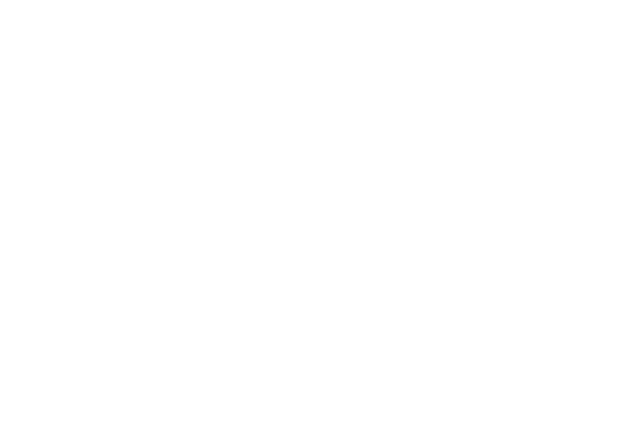
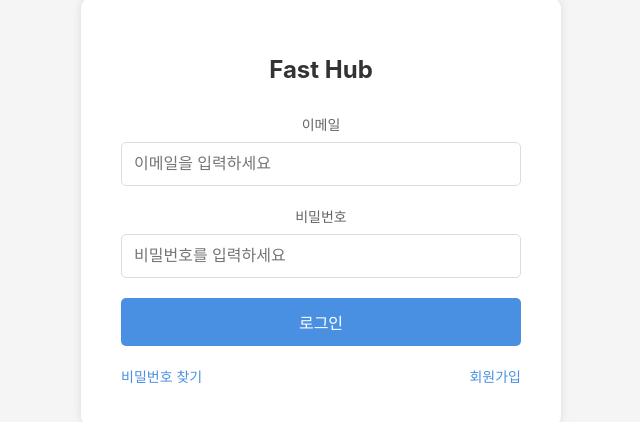
Before and after one commit to jungseok0815/FastHub, a React (Create React App) app: page / in a window 1280 px wide. Shown: the part 188-610 px from the top of the page, without its empty margins (319-959 px from the left). Built offline with nearby package versions, Linux system fonts and the light colour scheme.

Commit message:
add login page

```diff
--- a/src/App.js
+++ b/src/App.js
@@ -1,9 +1,19 @@
+
 import './App.css';
+import React from 'react';
+import { BrowserRouter,Routes,Route } from 'react-router-dom';
+import Login from './page/login/login';
 
 function App() {
   return (
     <div className="App">
-
+        <div>
+          <BrowserRouter>
+            <Routes>
+              <Route path='/' element={<Login/>}/>
+            </Routes>
+          </BrowserRouter>
+        </div>
     </div>
   );
 }
--- /dev/null
+++ b/src/page/login/login.jsx
@@ -0,0 +1,156 @@
+import axios from 'axios';
+import React, { useState } from 'react';
+import styled from 'styled-components';
+import 'url-search-params-polyfill'
+
+const LoginContainer = styled.div`
+  display: flex;
+  flex-direction: column;
+  align-items: center;
+  justify-content: center;
+  min-height: 100vh;
+  background-color: #f5f5f5;
+`;
+
+const LoginBox = styled.div`
+  width: 400px;
+  padding: 40px;
+  background-color: white;
+  border-radius: 10px;
+  box-shadow: 0 0 10px rgba(0, 0, 0, 0.1);
+`;
+
+const Title = styled.h1`
+  text-align: center;
+  color: #333;
+  margin-bottom: 30px;
+  font-size: 24px;
+`;
+
+const Form = styled.form`
+  display: flex;
+  flex-direction: column;
+  gap: 20px;
+`;
+
+const InputGroup = styled.div`
+  display: flex;
+  flex-direction: column;
+  gap: 8px;
+`;
+
+const Label = styled.label`
+  font-size: 14px;
+  color: #666;
+`;
+
+const Input = styled.input`
+  padding: 12px;
+  border: 1px solid #ddd;
+  border-radius: 5px;
+  font-size: 16px;
+  &:focus {
+    outline: none;
+    border-color: #4a90e2;
+  }
+`;
+
+const LoginButton = styled.button`
+  padding: 12px;
+  background-color: #4a90e2;
+  color: white;
+  border: none;
+  border-radius: 5px;
+  font-size: 16px;
+  cursor: pointer;
+  transition: background-color 0.2s;
+
+  &:hover {
+    background-color: #357abd;
+  }
+`;
+
+const LinkContainer = styled.div`
+  display: flex;
+  justify-content: space-between;
+  margin-top: 20px;
+  font-size: 14px;
+`;
+
+const StyledLink = styled.a`
+  color: #4a90e2;
+  text-decoration: none;
+  &:hover {
+    text-decoration: underline;
+  }
+`;
+
+const LoginPage = () => {
+  const [formData, setFormData] = useState({
+    email: '',
+    password: '',
+  });
+
+  const handleChange = (e) => {
+    const { name, value } = e.target;
+    setFormData((prev) => ({
+      ...prev,
+      [name]: value,
+    }));
+  };
+
+  const handleSubmit = (e) => {
+    e.preventDefault();
+    axios.post("http://localhost:8080/usr/select",null, {params : {
+      usrEmail : formData.email,
+      usrPwd : formData.password
+    }}
+    )
+    .then(res =>{
+        console.log(res)
+    }).catch(error => {
+        console.log(error)
+    })
+  };
+
+  return (
+    <LoginContainer>
+      <LoginBox>
+        <Title>Fast Hub</Title>
+        <Form>
+          <InputGroup>
+            <Label htmlFor="email">이메일</Label>
+            <Input
+              type="email"
+              id="email"
+              name="email"
+              value={formData.email}
+              onChange={handleChange}
+              placeholder="이메일을 입력하세요"
+              required
+            />
+          </InputGroup>
+          <InputGroup>
+            <Label htmlFor="password">비밀번호</Label>
+            <Input
+              type="password"
+              id="password"
+              name="password"
+              value={formData.password}
+              onChange={handleChange}
+              placeholder="비밀번호를 입력하세요"
+              required
+            />
+          </InputGroup>
+          <LoginButton type="button" onClick={handleSubmit}>로그인</LoginButton>
+        </Form>
+        <LinkContainer>
+          <StyledLink href="/forgot-password">비밀번호 찾기</StyledLink>
+          <StyledLink href="/signup">회원가입</StyledLink>
+        </LinkContainer>
+      </LoginBox>
+    </LoginContainer>
+  );
+};
+
+export default LoginPage;
```
Also changed, not shown: package.json (+7 -1 lines), src/page/main/main.jsx (added), 1 other file (tests, documents, lock files or other folders).
